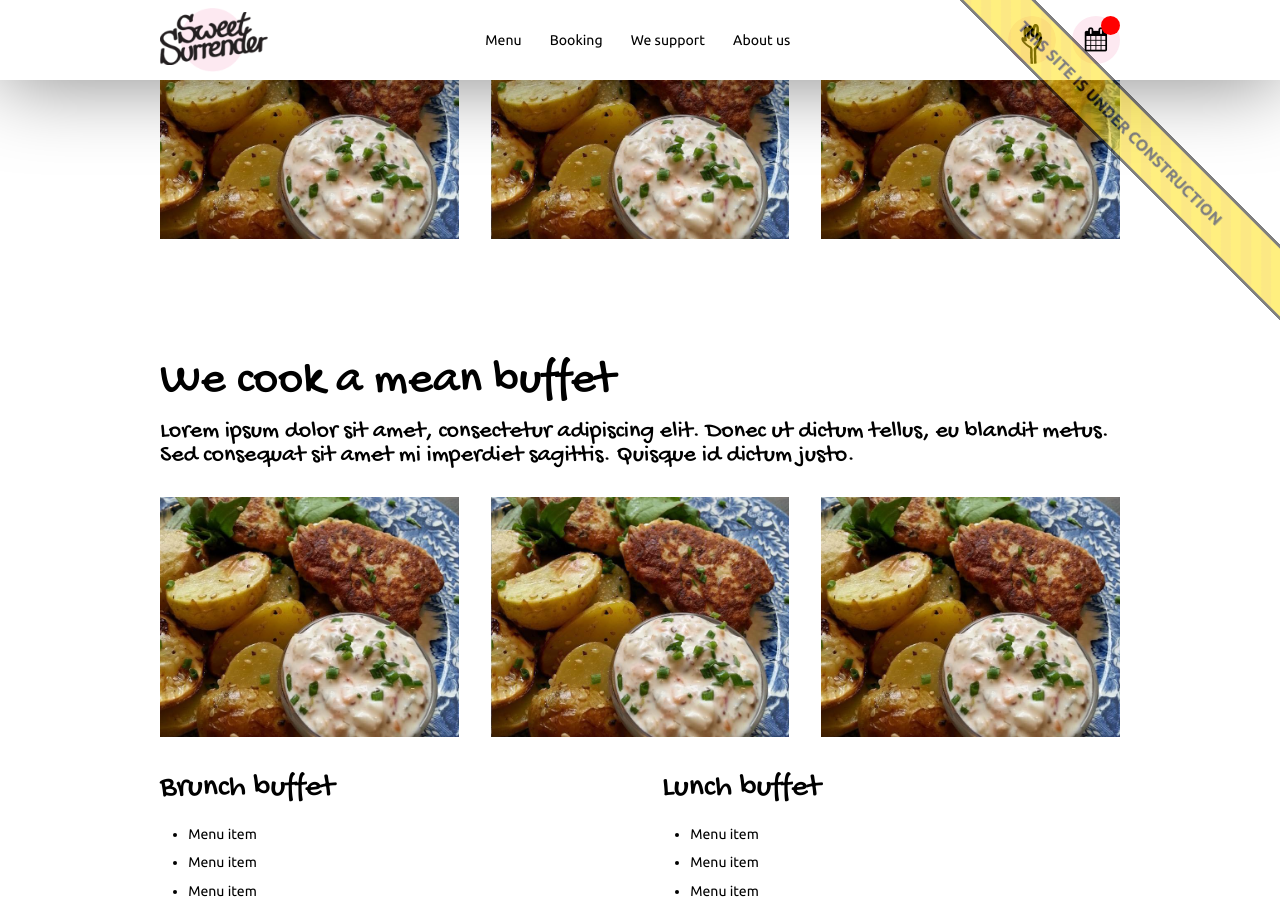
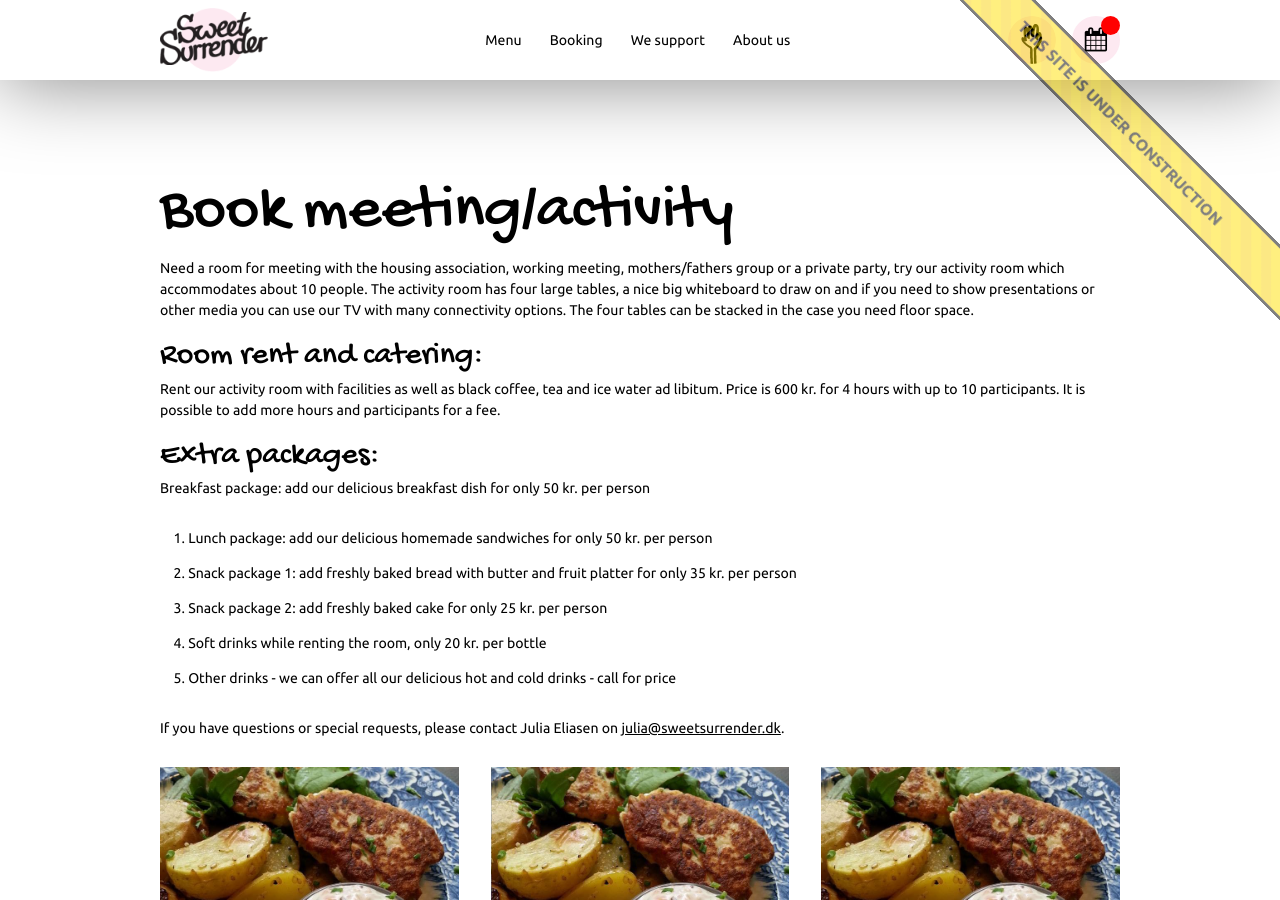
Before and after one commit to sweetsurrenderdk/sweetsurrenderdk.github.io, a Jekyll site: the page built from content/en/80194a97565a3723e2c8d5c404ec87e0a67ea0ff.md, in a window 1280 px wide and 900 px high, scrolled down 1084 px. Built offline with Jekyll 4.4.1, drawn with Linux system fonts in a browser that asks for light colours; some of the changed text lies outside the part shown.

Commit message:
Commit from HashBrown CMS

```diff
--- a/content/en/80194a97565a3723e2c8d5c404ec87e0a67ea0ff.md
+++ b/content/en/80194a97565a3723e2c8d5c404ec87e0a67ea0ff.md
@@ -12,25 +12,25 @@ sections:
         backgroundImage: b66ba8f6703592bb5a2d2d01a3e18b0500db998b
     -
         template: richTextSection
-        text: ""
+        text: "# Book table\n\nWe would love to reserve a table for you. Fill in the form below and we will get back to you with a confirmation as soon as possible.\n\n[Book a table](#booking)"
     -
         template: richTextSection
-        text: ""
+        text: "# Book meeting/activity\n\nNeed a room for meeting with the housing association, working meeting, mothers/fathers group or a private party, try our activity room which accommodates about 10 people. The activity room has four large tables, a nice big whiteboard to draw on and if you need to show presentations or other media you can use our TV with many connectivity options. The four tables can be stacked in the case you need floor space.\n\n### Room rent and catering:\n\nRent our activity room with facilities as well as black coffee, tea and ice water ad libitum. Price is 600 kr. for 4 hours with up to 10 participants. It is possible to add more hours and participants for a fee.\n\n### Extra packages:\n\nBreakfast package: add our delicious breakfast dish for only 50 kr. per person\n\n1.  Lunch package: add our delicious homemade sandwiches for only 50 kr. per person\n\n2.  Snack package 1: add freshly baked bread with butter and fruit platter for only 35 kr. per person\n\n3.  Snack package 2: add freshly baked cake for only 25 kr. per person\n\n4.  Soft drinks while renting the room, only 20 kr. per bottle\n\n5.  Other drinks - we can offer all our delicious hot and cold drinks - call for price\n\nIf you have questions or special requests, please contact Julia Eliasen on [julia@sweetsurrender.dk](mailto:julia@sweetsurrender.dk)."
         images:
             - 23f2ecfa4c1b5b0b4a1bdbc9d1f4755d641efbfd
             - 23f2ecfa4c1b5b0b4a1bdbc9d1f4755d641efbfd
             - 23f2ecfa4c1b5b0b4a1bdbc9d1f4755d641efbfd
     -
         template: buffetInfo
-        heading: 'We cook a mean buffet'
-        subheading: 'Lorem ipsum dolor sit amet, consectetur adipiscing elit. Donec ut dictum tellus, eu blandit metus. Sed consequat sit amet mi imperdiet sagittis. Quisque id dictum justo. '
+        heading: 'Book party'
+        subheading: 'Delicious package deals with lunch or brunch buffet'
         brunchText: "### Brunch buffet\n\n*   Menu item\n*   Menu item\n*   Menu item\n*   Menu item\n*   Menu item\n*   Menu item\n*   Menu item\n*   Menu item\n*   Menu item\n*   Menu item\n*   Menu item"
         lunchText: "### Lunch buffet\n\n*   Menu item\n*   Menu item\n*   Menu item\n*   Menu item\n*   Menu item\n*   Menu item\n*   Menu item\n*   Menu item\n*   Menu item\n*   Menu item\n*   Menu item"
         images:
             - 23f2ecfa4c1b5b0b4a1bdbc9d1f4755d641efbfd
             - 23f2ecfa4c1b5b0b4a1bdbc9d1f4755d641efbfd
             - 23f2ecfa4c1b5b0b4a1bdbc9d1f4755d641efbfd
-        body: null
+        body: "Hold your next christening, birthday or other celebration at Sweet Surrender. We offer two delicious packages with brunch or lunch buffet which you can enjoy together with your guests in our cozy and child-friendly facilities. We will take care of it all for you, so just enjoy the day along with the guests.\n\nRead more below and contact Julia Eliasen on [julia@sweetsurrender.dk](mailto:julia@sweetsurrender.dk) to hear more. You can also [book online here](http://adressen-til-online-booking-af-fester/)."
     -
         template: quotes
         heading: Testimonials
```
